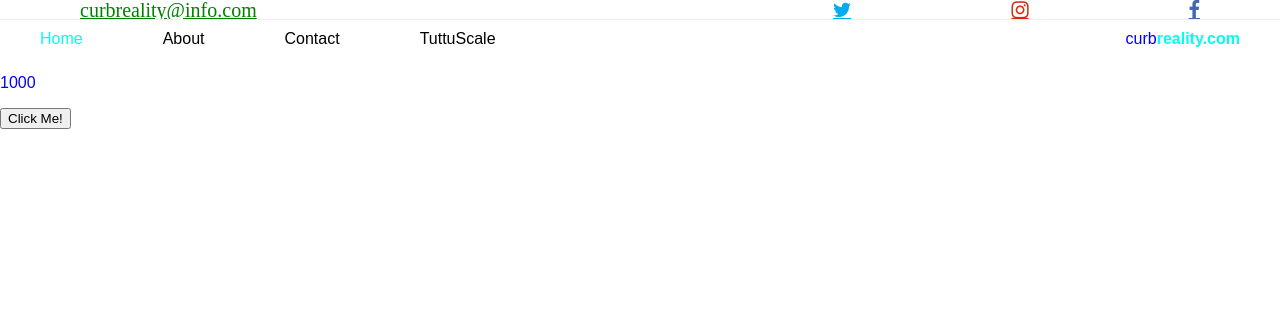
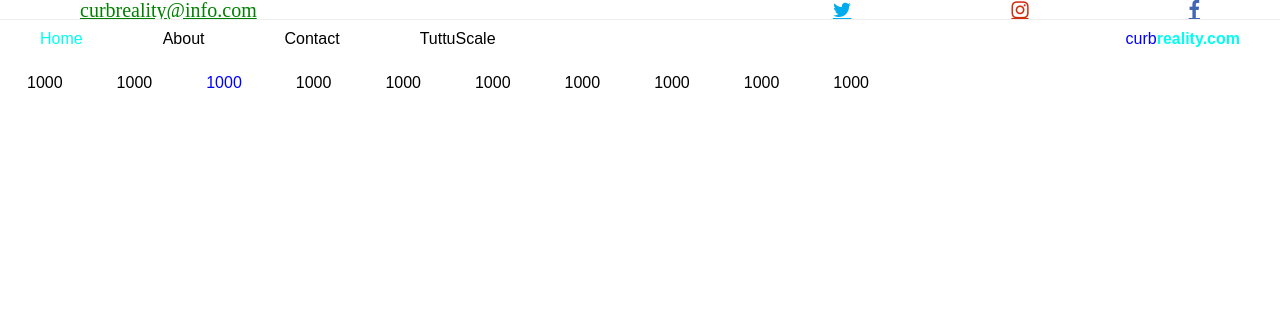
Before and after one commit to Bro70255/projectweb, a Django app: page /mainframe/ in a window 1280 px wide. Shown: the top 318 px of the page. Run offline with Django 4.2, Linux system fonts and the light colour scheme.

Commit message:
initial commit-6

```diff
--- /dev/null
+++ b/static/website/tuttuscalebody.css
@@ -0,0 +1,8 @@
+.digit button {
+        display: none;
+}
+.digit {
+  width: 70%;
+  display: flex;
+  justify-content: space-around;
+}
--- /dev/null
+++ b/static/website/tuttuscalebody.js
@@ -0,0 +1,3 @@
+      for ( let i = 0; i < 1000; i++ ) {
+        document.getElementById("b1").click();
+    }
--- a/website/templates/base.html
+++ b/website/templates/base.html
@@ -1,10 +1,9 @@
 {% load static %}
 <html>
 <head>
-    <meta charset="utf-8">
-    <link rel="stylesheet" type="text/css" href="main.css">
     <meta name="viewport" content="width=device-width, initial-scale=1.0">
     <link rel="stylesheet" href="{% static 'website/mystyle.css' %}">
+    <link rel="stylesheet" href="{% static 'website/tuttuscalebody.css' %}">
     <link rel="stylesheet" href="https://cdnjs.cloudflare.com/ajax/libs/font-awesome/4.7.0/css/font-awesome.min.css">
 </head>
 <body>
@@ -35,5 +34,6 @@
 {% block content %}
 
 {% endblock %}
+<script src="{% static 'website/tuttuscalebody.js' %}"></script>
 </body>
 </html>
--- a/website/templates/mainframe.html
+++ b/website/templates/mainframe.html
@@ -2,12 +2,27 @@
 
 {% block content %}
 <div class = 'digit'>
+    <script>i=2</script>
     <p id="0">1000</p>
-    <button id="b1" type="button" onclick='document.getElementById(0).style.color = "blue";'>Click Me!</button>
-    <script>
-        for ( let i = 0; i < 1000; i++ ) {
-        document.getElementById("b1").click();
-    }
-    </script>
+    <button id="b1" type="button" onclick='document.getElementById(i).style.color = "blue";'>Click Me!</button>
+    <p id="1">1000</p>
+    <button id="b2" type="button" onclick='document.getElementById(i).style.color = "blue";'>Click Me!</button>
+    <p id="2">1000</p>
+    <button id="b3" type="button" onclick='document.getElementById(i).style.color = "blue";'>Click Me!</button>
+    <p id="3">1000</p>
+    <button id="b4" type="button" onclick='document.getElementById(i).style.color = "blue";'>Click Me!</button>
+    <p id="4">1000</p>
+    <button id="b5" type="button" onclick='document.getElementById(i).style.color = "blue";'>Click Me!</button>
+    <p id="5">1000</p>
+    <button id="b6" type="button" onclick='document.getElementById(i).style.color = "blue";'>Click Me!</button>
+    <p id="6">1000</p>
+    <button id="b7" type="button" onclick='document.getElementById(i).style.color = "blue";'>Click Me!</button>
+    <p id="7">1000</p>
+    <button id="b8" type="button" onclick='document.getElementById(i).style.color = "blue";'>Click Me!</button>
+    <p id="8">1000</p>
+    <button id="b9" type="button" onclick='document.getElementById(i).style.color = "blue";'>Click Me!</button>
+    <p id="9">1000</p>
+    <button id="b10" type="button" onclick='document.getElementById(i).style.color = "blue";'>Click Me!</button>
+
 </div>
 {% endblock %}
```
Also changed, not shown: static/website/mystyle.css (line endings or trailing spaces).
